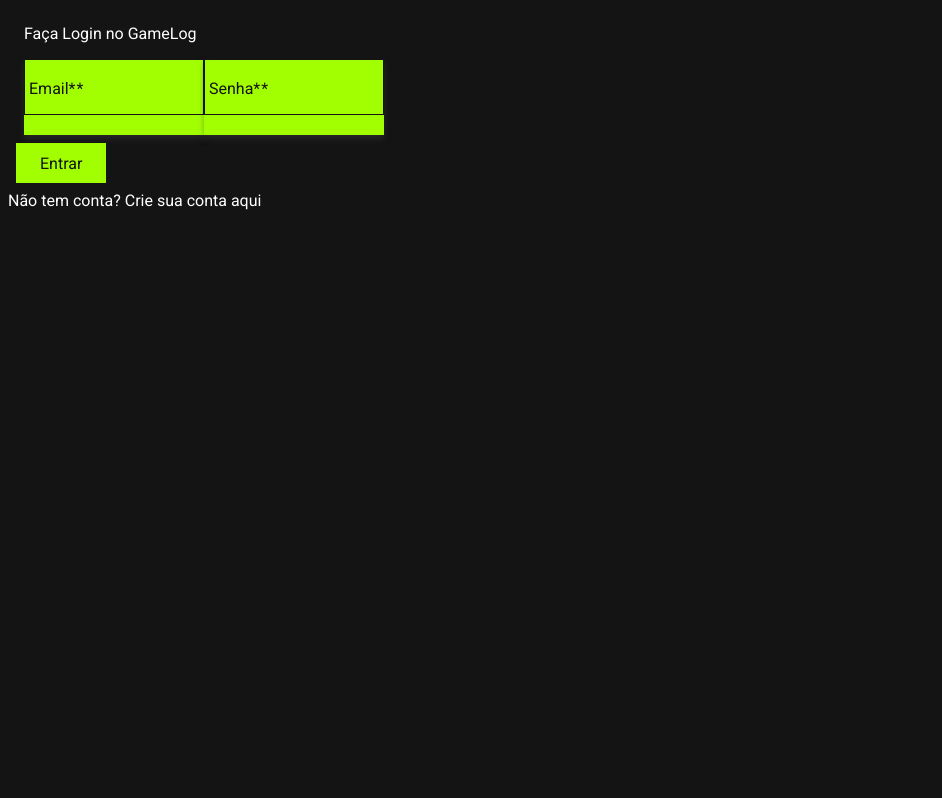
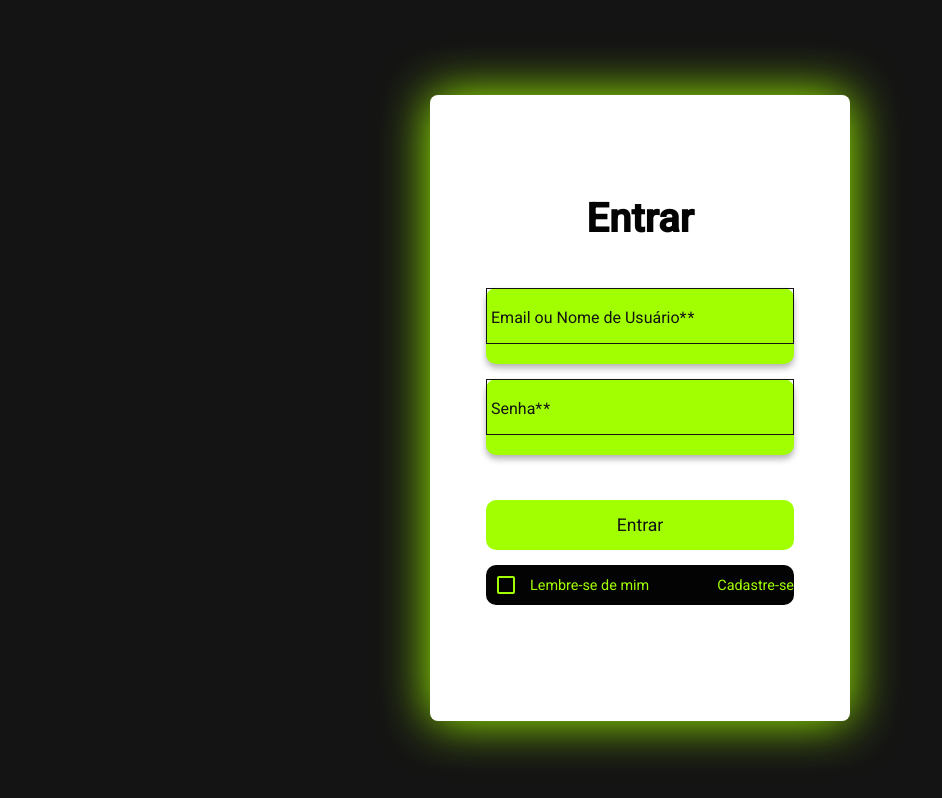
Before and after one commit to dubuguidev/EndGame-final, an Angular app in the folder GameLog/: page /login in a window 1280 px wide. Shown: the top 798 px of the page, without its empty margins (0-942 px from the left). Built offline with nearby package versions, Linux system fonts and the light colour scheme.

Commit message:
login com cor

```diff
--- a/GameLog/src/app/pages/auth/login/login.html
+++ b/GameLog/src/app/pages/auth/login/login.html
@@ -1,14 +1,14 @@
-<div class="auth-container">
-    <mat-card class="auth-card">
-        <mat-card-header>
-            <mat-card-title>Faça Login no GameLog</mat-card-title>
-        </mat-card-header>
+<div class="auth-wrapper">
+    <mat-card class="login-card">
+
+        <mat-card-title class="main-title">Entrar</mat-card-title>
 
         <form [formGroup]="loginForm" (ngSubmit)="onSubmit()">
-            <mat-card-content class="auth-content">
+
+            <mat-card-content class="form-content">
 
                 <mat-form-field appearance="outline" class="full-width">
-                    <mat-label>Email*</mat-label>
+                    <mat-label>Email ou Nome de Usuário*</mat-label>
                     <input matInput formControlName="email" type="email" required>
                 </mat-form-field>
 
@@ -17,18 +17,19 @@
                     <input matInput formControlName="password" type="password" required>
                 </mat-form-field>
 
+                <div class="login-actions">
+                    <button mat-raised-button color="primary" type="submit" class="full-width login-button">
+                        Entrar
+                    </button>
+                </div>
+
+                <div class="help-section">
+                    <mat-checkbox class="remember-me" formControlName="rememberMe">Lembre-se de mim</mat-checkbox>
+
+                    <a (click)="goToRegister()" class="register-link">Cadastre-se</a>
+                </div>
             </mat-card-content>
-
-            <mat-card-actions class="auth-actions">
-                <button mat-raised-button color="primary" [disabled]="loginForm.invalid" type="submit">
-                    Entrar
-                </button>
-            </mat-card-actions>
         </form>
 
-        <mat-card-footer class="auth-footer">
-            <span>Não tem conta? </span>
-            <a (click)="goToRegister()" class="link">Crie sua conta aqui</a>
-        </mat-card-footer>
     </mat-card>
 </div>
--- a/GameLog/src/app/pages/auth/login/login.scss
+++ b/GameLog/src/app/pages/auth/login/login.scss
@@ -1,119 +1,113 @@
-/* src/app/auth/login/login.scss */
+/* src/app/pages/auth/login/login.scss */
 
-.login-page-container {
+$color-accent: #A2FF01;      /* Verde Neon */
+$color-card: #ffffff;        /* Fundo da Caixa de Login */
+$color-input-bg: #333333;    /* Fundo escuro sutil para inputs */
+$color-text: #030303;        /* para o Texto */
+$color-dark: #141414;        /* Cor do texto nos botões */
+
+
+.auth-wrapper {
+    /* Centraliza a caixa de login na tela */
     height: 100vh;
     display: flex;
     justify-content: center;
     align-items: center;
-    padding: 20px;
-    background-color: #141414; /* Fundo Preto Principal */
+    background-color: $color-dark;
+}
+
+.login-card {
+    background-color: $color-card;
+    padding: 100px 40px;
+    width: 100%;
+    max-width: 420px;
+    border-radius: 8px;
+    box-shadow: 0 0 50px #A2FF01;      /* Verde Neon */
+;
+    color: $color-text;
+}
+
+.main-title {
+    font-size: 2.5em;
+    font-weight: bold;
+    margin-bottom: 30px;
+    color: $color-text;
+    text-align: center;
 }
 
 /* ----------------------------------------------------------------- */
-/* COLUNA DO FORMULÁRIO (ESQUERDA)                                   */
+/* CORREÇÃO CRÍTICA DO INPUT E LAYOUT                                */
 /* ----------------------------------------------------------------- */
-.login-form-panel {
-    background-color: #1e1e1e; /* Fundo levemente mais claro que o body */
-    padding: 60px 40px;
-    max-width: 450px;
+
+mat-form-field.full-width {
     width: 100%;
-    border-radius: 8px 0 0 8px; /* Borda arredondada só na esquerda */
-    color: #ffffff;
-    box-shadow: 0 10px 30px rgba(0, 0, 0, 0.5);
+    margin-bottom: 15px;
+    border-radius: 10px;
 
-    .main-title {
-        font-size: 2.5em;
-        margin-bottom: 5px;
-        color: #FFFFFF;
-    }
-    .subtitle {
-        color: #A2FF01;
-        margin-bottom: 30px;
+    .mat-form-field-wrapper {
+        padding-bottom: 0 !important;
+        background-color: $color-input-bg !important;
+        border-radius: 4px;
+        border: none !important; // 🔥 Remove a borda preta do retângulo
+
+        .mat-form-field-flex {
+            padding: 10px 15px; /* Padding externo do flex (mantido) */
+            background-color: $color-input-bg !important;
+        }
+}
+
+    /* 🚨 CORREÇÃO FINAL DO TEXTO COLADO: Adiciona padding ao input element */
+    .mat-mdc-form-field-input-control {
+        // Zera o padding que estava causando o problema e adiciona o espaçamento correto
+        padding-left: 15px !important;
     }
 
-    form {
-        margin-top: 20px;
+    /* Oculta o sublinhado que estava vazando */
+    .mat-form-field-underline {
+        display: none !important;
+        height: 0 !important;
     }
 
-    .login-button {
-        width: 100%;
-        margin-top: 20px;
-        height: 50px;
+    /* Garante que o destaque de foco seja no outline */
+    &.mat-focused {
+        .mat-form-field-outline-thick {
+            color: $color-accent !important; /* Borda Verde Neon */
+        }
     }
 }
 
 /* ----------------------------------------------------------------- */
-/* COLUNA DA ILUSTRAÇÃO (DIREITA)                                    */
+/* ALINHAMENTO DO BOTÃO 'ENTRAR' E 'HELP SECTION'                    */
 /* ----------------------------------------------------------------- */
-.login-illustration-panel {
-    background-color: #434343; /* Fundo Cinza Secundário */
-    width: 350px;
-    height: 650px; /* Ajusta a altura para ficar alinhado ao painel de login */
-    display: flex;
-    justify-content: center;
-    align-items: center;
-    border-radius: 0 8px 8px 0; /* Borda arredondada só na direita */
-    box-shadow: 0 10px 30px rgba(0, 0, 0, 0.5);
+.login-actions {
+    width: 100%;
+    margin-top: 30px;
 
-    .illustration-placeholder {
-        text-align: center;
-        color: #A2FF01;
-        mat-icon {
-            font-size: 80px;
-            width: 80px;
-            height: 80px;
-            margin-bottom: 10px;
-        }
+    .login-button {
+        width: 100%;
+        height: 50px;
+        font-size: 1.1em;
+        border-radius: 10px;
     }
 }
 
-
-/* ----------------------------------------------------------------- */
-/* ELEMENTOS DIVERSOS (Separação, Links)                             */
-/* ----------------------------------------------------------------- */
-.separator-or {
+.help-section {
     display: flex;
+    background-color: #030303;
+    justify-content: space-between;
     align-items: center;
-    text-align: center;
-    margin: 20px 0;
-    color: #434343;
-
-    .line {
-        flex-grow: 1;
-        height: 1px;
-        background-color: #434343;
-    }
-    .text {
-        padding: 0 15px;
-        font-size: 0.9em;
-    }
-}
-
-.forgot-password {
-    display: block;
-    text-align: right;
+    margin-top: 15px;
+    font-size: 0.9em;
     color: #A2FF01;
-    text-decoration: none;
-    font-size: 0.9em;
-    margin-bottom: 20px;
-
-    &:hover {
-        text-decoration: underline;
-    }
-}
-
-.register-link-container {
-    text-align: center;
-    font-size: 0.9em;
-    margin-top: 30px;
-    color: #b0b0b0;
+    border-radius: 10px;
+    cursor: pointer;
 
     .register-link {
         color: #A2FF01;
-        font-weight: bold;
         text-decoration: none;
 
         &:hover {
+            color: $color-accent;
             text-decoration: underline;
         }
     }
--- a/GameLog/src/app/pages/auth/login/login.ts
+++ b/GameLog/src/app/pages/auth/login/login.ts
@@ -1,16 +1,17 @@
-// src/app/pages/auth/login/login.ts
+// src/app/pages/auth/login/login.ts (Completo)
 
 import { Component, OnInit } from '@angular/core';
 import { FormBuilder, FormGroup, Validators, ReactiveFormsModule } from '@angular/forms';
 import { Router, RouterModule } from '@angular/router';
 import { CommonModule } from '@angular/common';
 
-// Imports de Material
+// Módulos do Material
 import { MatCardModule } from '@angular/material/card';
 import { MatFormFieldModule } from '@angular/material/form-field';
 import { MatInputModule } from '@angular/material/input';
 import { MatButtonModule } from '@angular/material/button';
 import { MatIconModule } from '@angular/material/icon';
+import { MatCheckboxModule } from '@angular/material/checkbox'; // Necessário para o 'Lembre-se de mim'
 
 const AUTH_TOKEN_KEY = 'auth_token';
 
@@ -19,12 +20,12 @@
   standalone: true,
   imports: [
     CommonModule, ReactiveFormsModule, RouterModule,
-    MatCardModule, MatFormFieldModule, MatInputModule, MatButtonModule, MatIconModule
+    MatCardModule, MatFormFieldModule, MatInputModule, MatButtonModule, MatIconModule, MatCheckboxModule
   ],
-  templateUrl: './login.html', // <-- Garantimos que o nome do template é o mesmo
+  templateUrl: './login.html',
   styleUrls: ['./login.scss']
 })
-export class Login implements OnInit { // <-- Classe principal
+export class Login implements OnInit {
 
   loginForm!: FormGroup;
 
@@ -34,19 +35,21 @@
   ) { }
 
   ngOnInit(): void {
+    // Configuração do formulário de LOGIN
     this.loginForm = this.fb.group({
-      email: ['', [Validators.required, Validators.email]],
-      password: ['', Validators.required]
+      email: ['', [Validators.required, Validators.email]], // Email ou nome de usuário
+      password: ['', Validators.required],
+      rememberMe: [false] // Para o checkbox
     });
   }
 
   onSubmit(): void {
     if (this.loginForm.valid) {
-      // 1. Simulação de sucesso de login
+      // Simulação de sucesso de login
       const fakeToken = 'Auth_Token_OK';
       localStorage.setItem(AUTH_TOKEN_KEY, fakeToken);
 
-      // 2. Redireciona para a rota protegida principal
+      // Redireciona para a rota protegida principal
       this.router.navigate(['/app/dashboard']);
     }
   }
```
